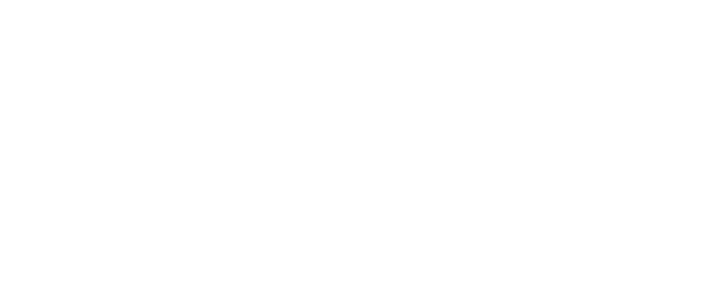
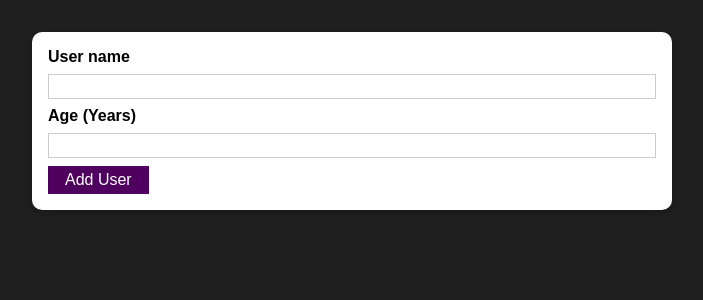
Before and after one commit to vantiya/reactJS, a React (Create React App) app in the folder practice-react/: page / in a window 1280 px wide. Shown: the top 300 px of the page, without its empty margins (288-991 px from the left). Built offline with nearby package versions, Linux system fonts and the light colour scheme.

Commit message:
Adding Buttons & Form

```diff
--- a/practice-react/src/App.js
+++ b/practice-react/src/App.js
@@ -1,10 +1,13 @@
 import React from 'react';
+import AddUser from './Components/Users/AddUser';
+
+
 
 
 function App() {
   return (
     <div>
-
+      <AddUser />
     </div>
   );
 }
--- /dev/null
+++ b/practice-react/src/Components/UI/Button.js
@@ -0,0 +1,16 @@
+import React from "react";
+import classes from "./Button.module.css";
+
+const Button = (props) => {
+    return (
+        <button
+            className={classes.button}
+            type={props.type || 'button'}
+            onClick={props.onClick}
+        >
+            {props.children}
+        </button>
+    );
+};
+
+export default Button;
--- /dev/null
+++ b/practice-react/src/Components/UI/Button.module.css
@@ -0,0 +1,18 @@
+.button {
+  font: inherit;
+  border: 1px solid #4f005f;
+  background: #4f005f;
+  color: white;
+  padding: 0.25rem 1rem;
+  cursor: pointer;
+}
+
+.button:hover,
+.button:active {
+  background: #741188;
+  border-color: #741188;
+}
+
+.button:focus {
+  outline: none;
+}
--- /dev/null
+++ b/practice-react/src/Components/UI/Card.js
@@ -0,0 +1,10 @@
+import React from "react";
+import classes from "./Card.module.css";
+
+const Card = (props) => {
+    return (
+        <div className={`${classes.card} ${props.className}`}>{props.children}</div>
+    );
+};
+
+export default Card;
--- /dev/null
+++ b/practice-react/src/Components/UI/Card.module.css
@@ -0,0 +1,5 @@
+.card {
+  background: #ffffff;
+  box-shadow: 0 2px 8px rgba(0, 0, 0, 0.26);
+  border-radius: 10px;
+}
--- /dev/null
+++ b/practice-react/src/Components/Users/AddUser.js
@@ -0,0 +1,25 @@
+import React from "react";
+import Card from "../UI/Card";
+import Button from "../UI/Button";
+import classes from "./AddUser.module.css";
+
+const AddUser = props => {
+
+    const addUserHandler = event => {
+        event.preventDefault();
+    };
+
+    return (
+        <Card className={classes.input}>
+            <form onSubmit={addUserHandler}>
+                <label htmlFor="username">User name</label>
+                <input type="text" id="username" />
+                <label htmlFor="age">Age (Years)</label>
+                <input type="number" id="age" />
+                <Button type="submit">Add User</Button>
+            </form>
+        </Card>
+    );
+};
+
+export default AddUser;
--- /dev/null
+++ b/practice-react/src/Components/Users/AddUser.module.css
@@ -0,0 +1,26 @@
+.input {
+  margin: 2rem auto;
+  padding: 1rem;
+  width: 90%;
+  max-width: 40rem;
+}
+
+.input label {
+  display: block;
+  font-weight: bold;
+  margin-bottom: 0.5rem;
+}
+
+.input input {
+  font: inherit;
+  display: block;
+  width: 100%;
+  border: 1px solid #ccc;
+  padding: 0.15rem;
+  margin-bottom: 0.5rem;
+}
+
+.input input:focus {
+  outline: none;
+  border-color: #4f005f;
+}
--- a/practice-react/src/index.css
+++ b/practice-react/src/index.css
@@ -4,6 +4,7 @@
 
 html {
   font-family: sans-serif;
+  background: #1f1f1f;
 }
 
 body {
```
